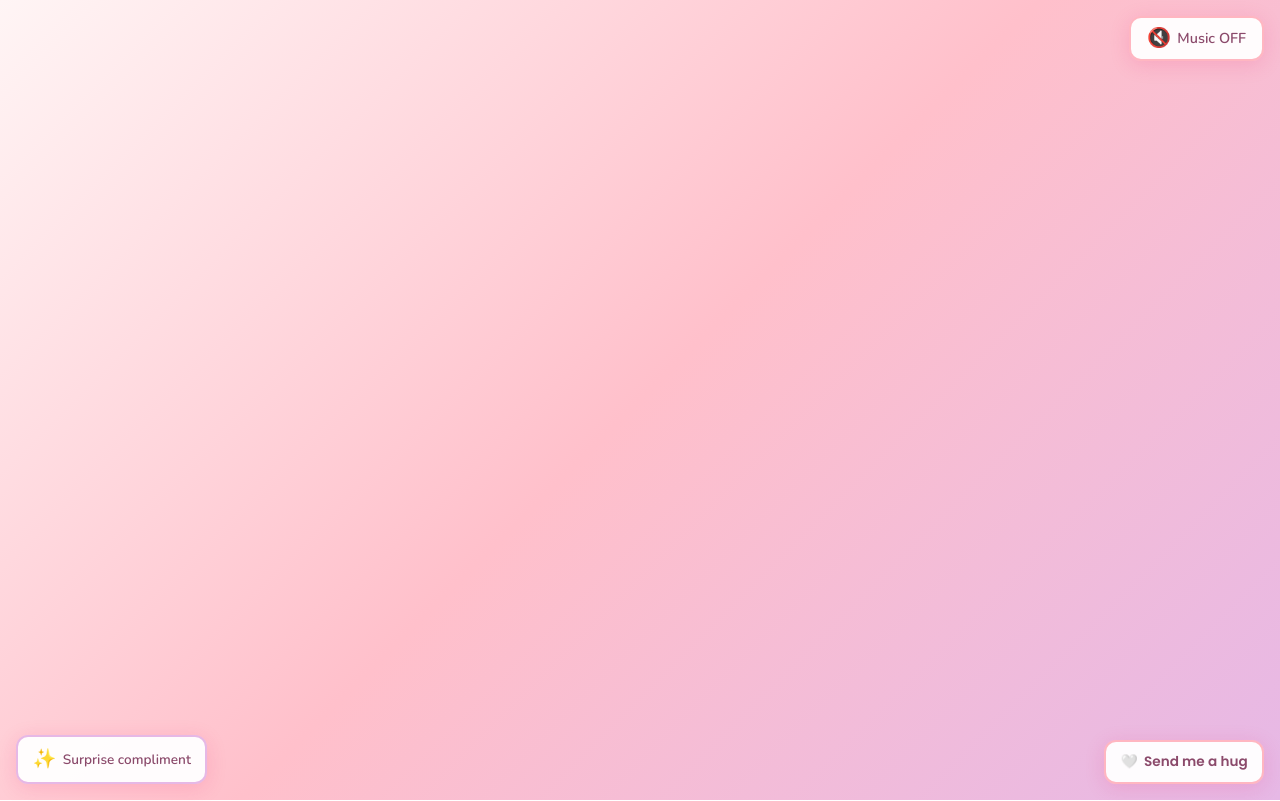
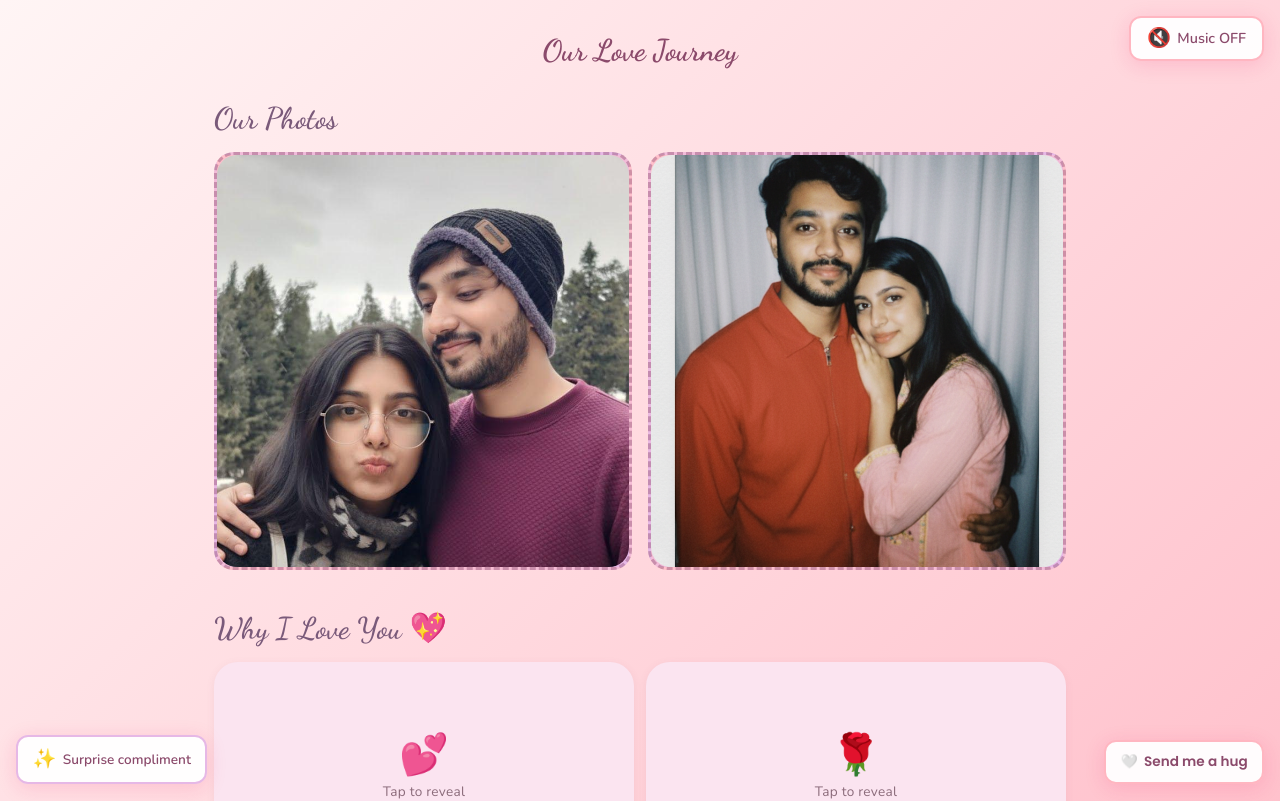
Before and after one commit to toorehann-wq/dummyweb, a React (Vite) app: page /dummyweb/journey in a window 1280 px wide. Shown: the top 801 px of the page. Built offline with nearby package versions, Linux system fonts and the light colour scheme.

Commit message:
assets path refactored

```diff
--- a/index.html
+++ b/index.html
@@ -2,7 +2,7 @@
 <html lang="en">
   <head>
     <meta charset="UTF-8" />
-    <link rel="icon" type="image/svg+xml" href="/heart.svg" />
+    <link rel="icon" type="image/svg+xml" href="./heart.svg" />
     <meta name="viewport" content="width=device-width, initial-scale=1.0, maximum-scale=1.0, user-scalable=no" />
     <meta name="theme-color" content="#ffb6c1" />
     <title>Will you be my Valentine? 💖</title>
--- a/src/main.jsx
+++ b/src/main.jsx
@@ -7,7 +7,7 @@ import './index.css'
 
 ReactDOM.createRoot(document.getElementById('root')).render(
   <React.StrictMode>
-    <BrowserRouter>
+    <BrowserRouter basename="/dummyweb">
       <AppProvider>
         <App />
       </AppProvider>
--- a/src/pages/JourneyPage.jsx
+++ b/src/pages/JourneyPage.jsx
@@ -13,6 +13,8 @@ import firstChat3 from '../../assets/first_chat3.jpg'
 import vcSs from '../../assets/vc_ss.jpg'
 import vcSs2 from '../../assets/vc_ss2.jpg'
 import loveuSs from '../../assets/loveu_ss.jpg'
+import photo1 from '../../assets/IMG_20260214_151707_432.jpg'
+import usImg from '../../assets/us.png'
 
 const CUTE_MOMENTS = [cuteMoment1, cuteMoment2, cuteMoment3]
 const FIRST_CHAT = [firstChat3, firstChat1, firstChat2]
@@ -78,7 +80,7 @@ export default function JourneyPage() {
         <div className="photos-grid">
           <div className="photo-placeholder">
             <img
-              src="../../assets/IMG_20260214_151707_432.jpg"   // 👈 put your image path here
+              src={photo1}
               alt="Our photo"
               className="photo-img"
             />
@@ -86,7 +88,7 @@ export default function JourneyPage() {
 
           <div className="photo-placeholder">
             <img
-              src="../../assets/us.png"  // 👈 put your image path here
+              src={usImg}
               alt="Our photo"
               className="photo-img"
             />
```
